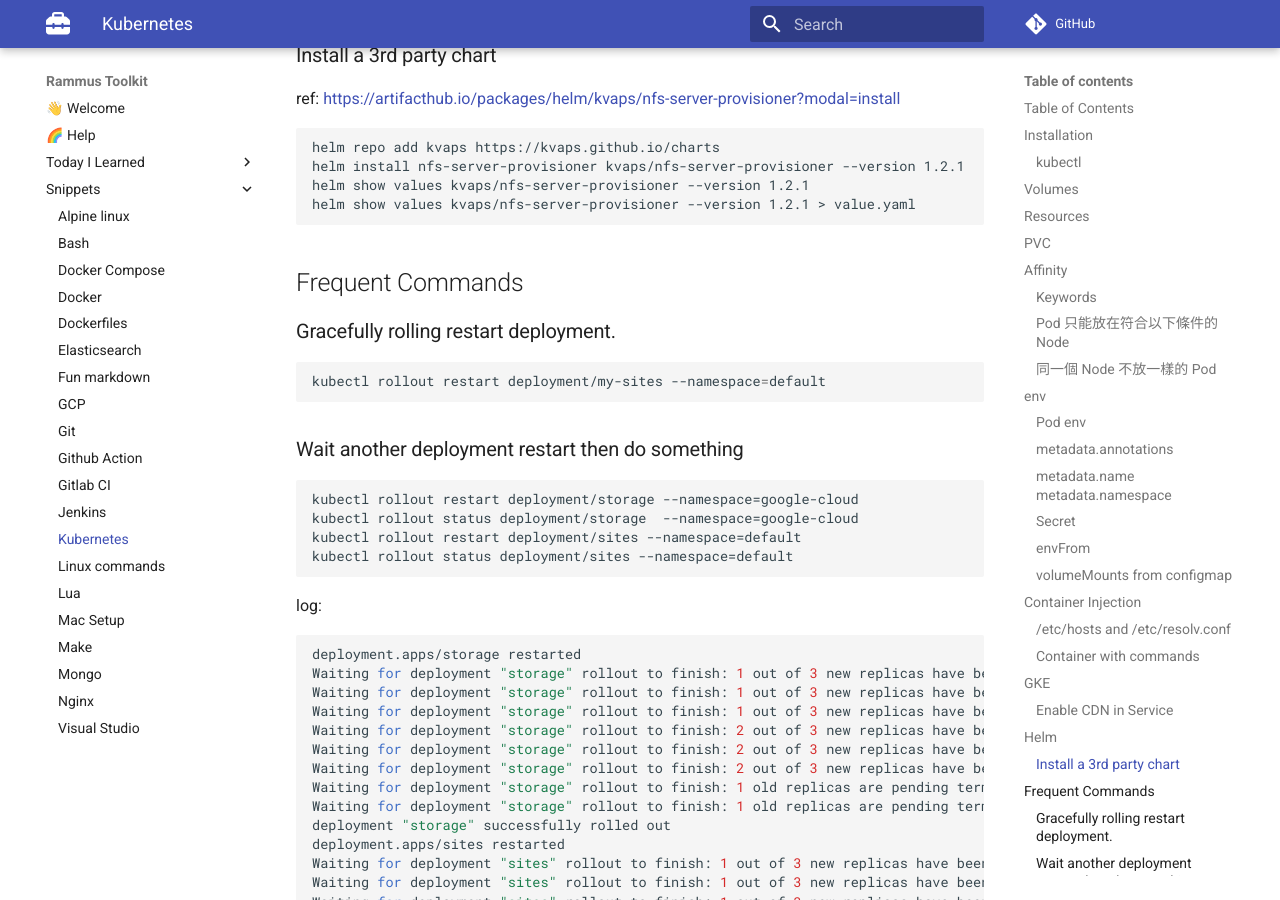
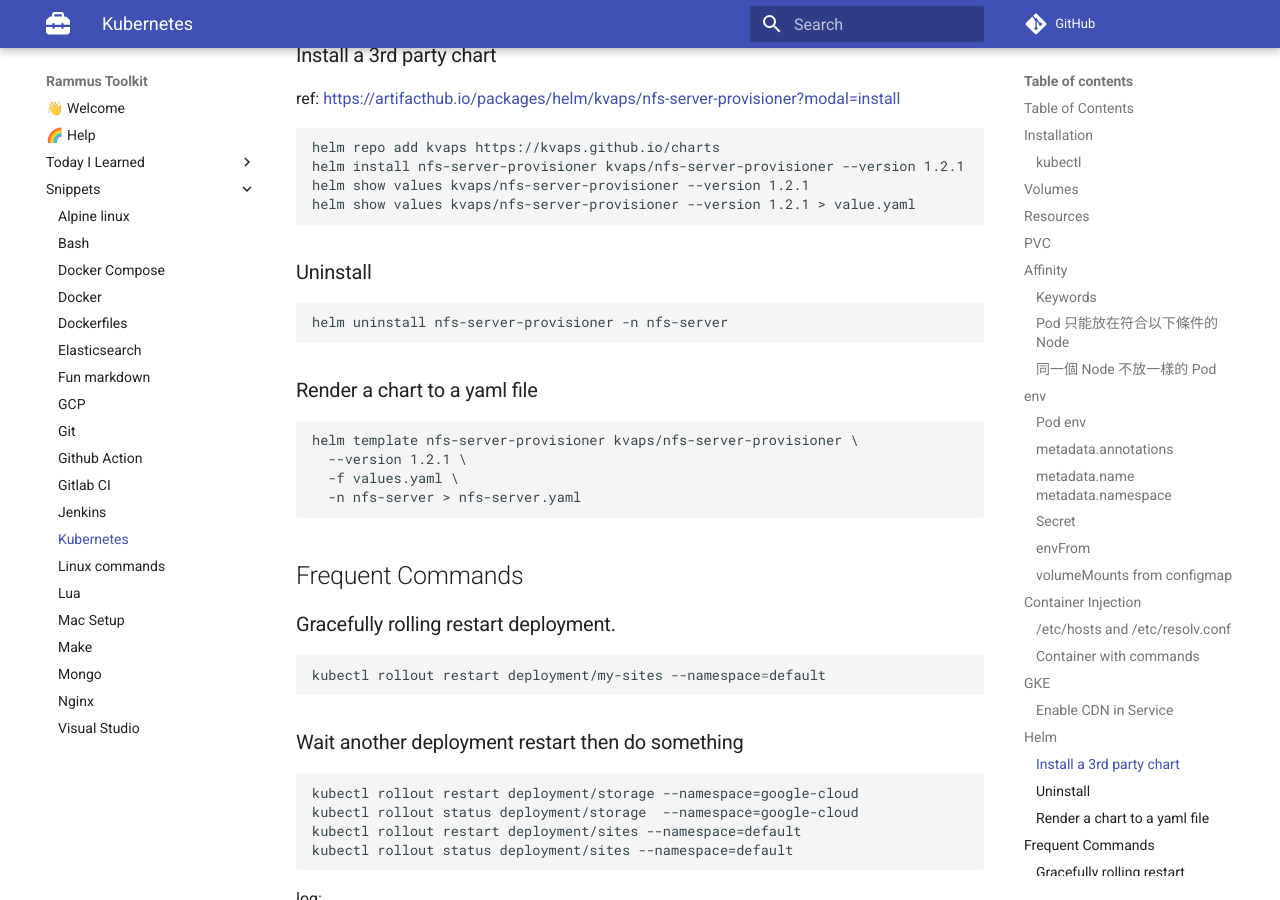
Before and after one commit to RammusXu/toolkit, an MkDocs documentation site: the page built from docs/snippets/kubernetes.md, in a window 1280 px wide and 900 px high, scrolled down 8069 px. Built offline with MkDocs 1.6.1 and Material for MkDocs 9.7.7, drawn with Linux system fonts in a browser that asks for light colours; comment, search, counter and statistics services are not loaded.

Commit message:
helm uninstall, template

````diff
--- a/docs/snippets/kubernetes.md
+++ b/docs/snippets/kubernetes.md
@@ -397,6 +397,19 @@
 helm show values kvaps/nfs-server-provisioner --version 1.2.1 > value.yaml
 ```
 
+### Uninstall
+```bash
+helm uninstall nfs-server-provisioner -n nfs-server
+```
+
+### Render a chart to a yaml file
+```
+helm template nfs-server-provisioner kvaps/nfs-server-provisioner \
+  --version 1.2.1 \
+  -f values.yaml \
+  -n nfs-server > nfs-server.yaml
+```
+
 ## Frequent Commands
 ### Gracefully rolling restart deployment.
 ```bash
````
